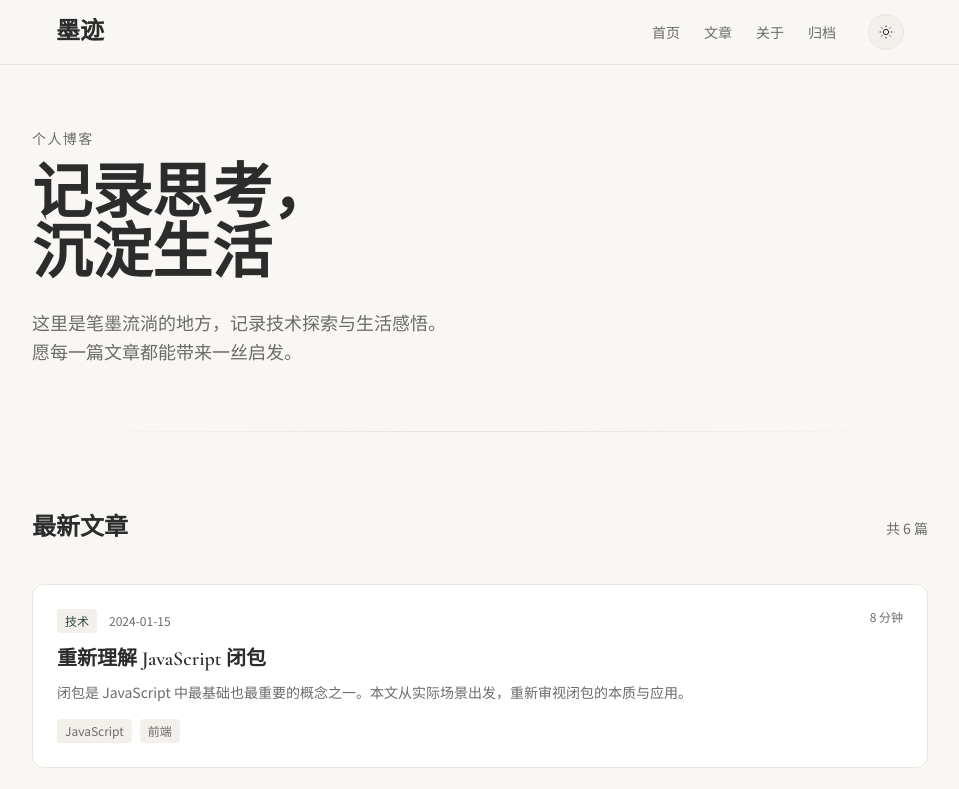
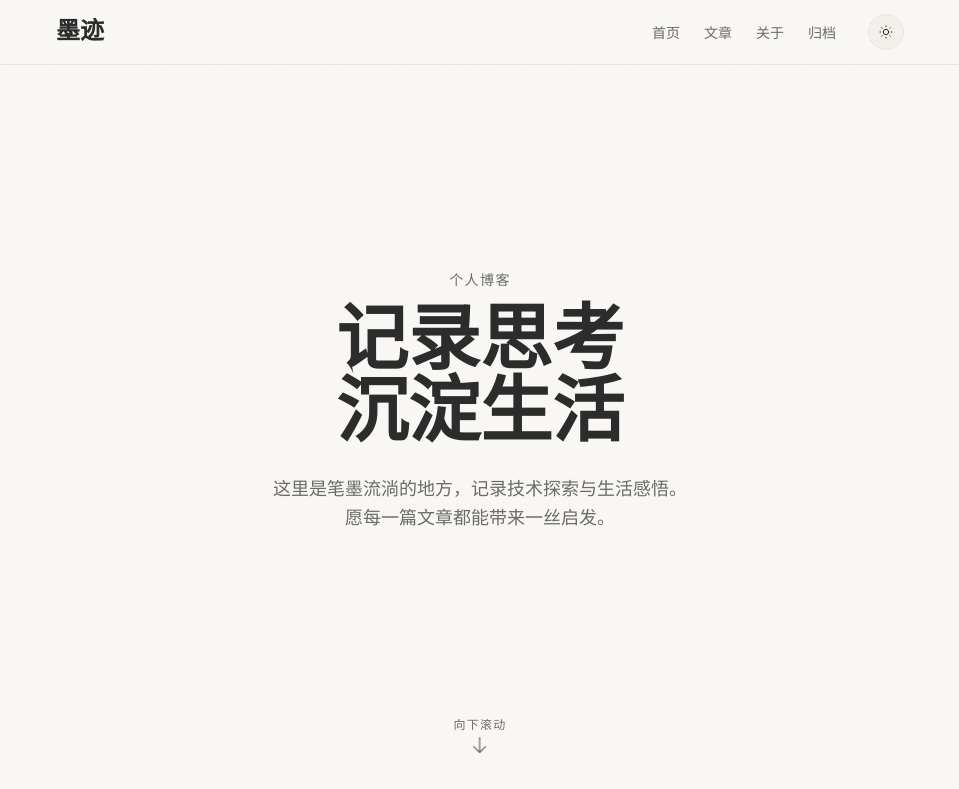
Before and after one commit to DRGJU/JUweb, a plain HTML site: page index.html in a window 1280 px wide. Shown: the top 789 px of the page, without its empty margins (160-1119 px from the left). Drawn offline with nearby package versions, Linux system fonts and the light colour scheme.

Commit message:
更新 index.html

```diff
--- a/index.html
+++ b/index.html
@@ -5,15 +5,15 @@
   <meta name="viewport" content="width=device-width, initial-scale=1.0">
   <title>墨迹 | 个人博客</title>
 
-  <!-- Tailwind CSS (外部库保持原样) -->
+  <!-- Tailwind CSS -->
   <script src="https://cdn.tailwindcss.com"></script>
 
-  <!-- Google Fonts (外部库保持原样) -->
+  <!-- Google Fonts -->
   <link rel="preconnect" href="https://fonts.googleapis.com">
   <link rel="preconnect" href="https://fonts.gstatic.com" crossorigin>
   <link href="https://fonts.googleapis.com/css2?family=Cormorant+Garamond:wght@400;600;700&family=Noto+Sans+SC:wght@300;400;500&display=swap" rel="stylesheet">
 
-  <!-- 修改点：CSS 引用路径 -->
+  <!-- Custom CSS -->
   <link rel="stylesheet" href="./style.css">
 </head>
 <body class="min-h-screen">
@@ -27,7 +27,6 @@
 
       <div class="flex items-center gap-8">
         <div class="hidden sm:flex items-center gap-6">
-          <!-- 注意：这里的锚点链接 (#articles) 在本地和GitHub Pages都能正常工作 -->
           <a href="#" class="nav-link text-sm">首页</a>
           <a href="#articles" class="nav-link text-sm">文章</a>
           <a href="#about" class="nav-link text-sm">关于</a>
@@ -46,21 +45,29 @@
     </div>
   </nav>
 
-  <!-- Hero 区域 -->
-  <header class="pt-32 pb-20 px-6">
-    <div class="max-w-4xl mx-auto">
+  <!-- Hero 区域 (全屏) -->
+  <header class="h-screen flex flex-col justify-center items-center relative px-6">
+    <div class="max-w-4xl mx-auto text-center">
       <div class="reveal">
         <p class="text-muted text-sm tracking-widest uppercase mb-4">个人博客</p>
-        <h1 class="font-display text-4xl sm:text-5xl md:text-6xl font-semibold text-fg leading-tight mb-6">
-          记录思考，<br>沉淀生活
+        <h1 class="font-display text-5xl sm:text-6xl md:text-7xl font-semibold text-fg leading-tight mb-6">
+          记录思考<br>沉淀生活
         </h1>
-        <p class="text-muted text-lg max-w-xl leading-relaxed">
+        <p class="text-muted text-lg max-w-xl mx-auto leading-relaxed">
           这里是笔墨流淌的地方，记录技术探索与生活感悟。<br>
           愿每一篇文章都能带来一丝启发。
         </p>
       </div>
+    </div>
 
-      <div class="divider mt-16"></div>
+    <!-- 滚动提示 -->
+    <div class="absolute bottom-10 left-1/2 transform -translate-x-1/2 scroll-indicator">
+      <div class="flex flex-col items-center gap-2 text-muted cursor-pointer" onclick="document.getElementById('articles').scrollIntoView({behavior: 'smooth'})">
+        <span class="text-xs tracking-widest">向下滚动</span>
+        <svg class="w-5 h-5 animate-bounce" fill="none" stroke="currentColor" viewBox="0 0 24 24">
+          <path stroke-linecap="round" stroke-linejoin="round" stroke-width="1.5" d="M19 14l-7 7m0 0l-7-7m7 7V3"/>
+        </svg>
+      </div>
     </div>
   </header>
 
@@ -117,7 +124,7 @@
     </div>
   </footer>
 
-  <!-- 修改点：JS 引用路径 -->
+  <!-- JavaScript -->
   <script src="./script.js"></script>
 </body>
 </html>
```
